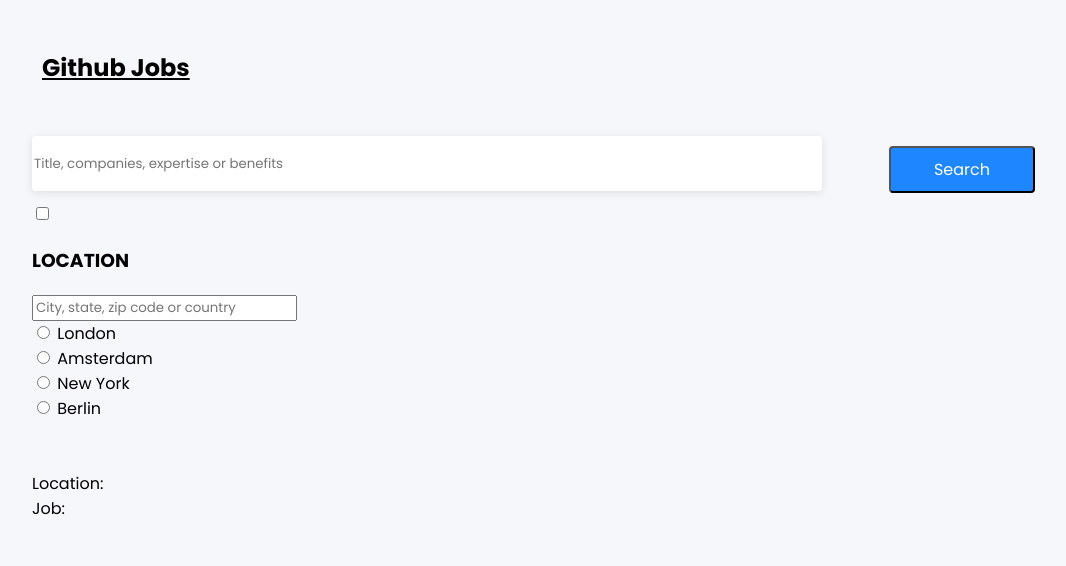
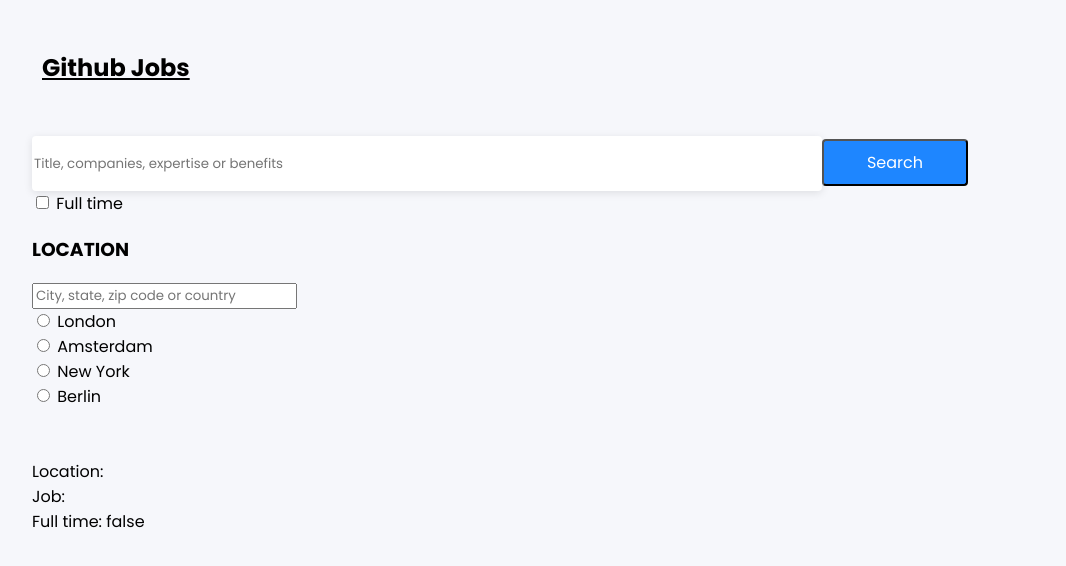
Before and after one commit to KristapsN/MD_devChallenge, a Vue app: page / in a window 1280 px wide. Shown: the top 566 px of the page, without its empty margins (76-1142 px from the left). Built offline with nearby package versions, Linux system fonts and the light colour scheme.

Commit message:
added fullTime component

```diff
--- a/src/App.scss
+++ b/src/App.scss
@@ -28,7 +28,7 @@
 }
 
 .input-title {
-  position: absolute;
+  position: relative;
   width: 790px;
   height: 55px;
   background: #FFFFFF;
@@ -38,13 +38,13 @@
 }
 
 .btn-search {
-  position: absolute;
+  position: relative;
   background-color: #1E86FF;
   color: white;
   width: 146px;
   height: 47px;
   border-radius: 4px;
   font-size: 16px;
-  left: 965px;
-  top: 146px;
+  // left: 965px;
+  // top: 146px;
 }
--- /dev/null
+++ b/src/components/FulltimeSelection/FulltimeSelection.vue
@@ -0,0 +1,31 @@
+<template>
+    <div>
+      <label for="checkboxFulltime">
+      <input id="checkboxFulltime" type="checkbox" v-model="isChecked" @change="onSubmit"/>
+      Full time
+    </label>
+    </div>
+</template>
+
+<script lang="ts">
+import { defineComponent } from 'vue';
+
+const FulltimeSelection = defineComponent({
+  props: {
+  },
+  data() {
+    return {
+      isChecked: false,
+    };
+  },
+  methods: {
+    onSubmit() {
+      this.$emit('fulltimeSubmitted', this.isChecked);
+    },
+  },
+});
+
+export default FulltimeSelection;
+</script>
+
+<style src="./FulltimeSelection.scss" lang="scss" scoped></style>
--- a/src/components/JobSelection/JobSelection.vue
+++ b/src/components/JobSelection/JobSelection.vue
@@ -1,13 +1,12 @@
 <template>
-    <div>
       <input
         class="input-title"
         v-model="title"
         type="text"
         placeholder="Title, companies, expertise or benefits"
+        @click="onSubmit"
       />
       <button type="button" class="btn-search" @click="onSubmit">Search</button>
-    </div>
 </template>
 
 <script lang="ts">
--- a/src/views/Home.vue
+++ b/src/views/Home.vue
@@ -1,20 +1,23 @@
 <template>
   <div class="container">
-    <div>
+    <div class="row">
+      <div class="col-xs-12">
         <JobSelection @jobSubmitted="addJob"/>
       </div>
-    <div>
-      <h3>Full time</h3>
-      <input type="checkbox" v-model="fullTime" />
     </div>
-    <div>
+    <div class="row">
+      <div class="col-xs-3">
+        <FulltimeSelection @fulltimeSubmitted="addFullTime"/>
         <LocationSelection @locationSubmitted="addCity"/>
-    </div>
-    <div>
         <br><br>
         Location: {{selectedLocation}}
         <br>
         Job: {{selectedJob}}
+        <br>
+        Full time: {{selectedFullTime}}
+      </div>
+    </div>
+    <div>
     </div>
   </div>
 </template>
@@ -24,18 +27,20 @@
 import fetchData from '../api';
 import LocationSelection from '../components/LocationSelection/LocationSelection.vue';
 import JobSelection from '../components/JobSelection/JobSelection.vue';
+import FulltimeSelection from '../components/FulltimeSelection/FulltimeSelection.vue';
 
 type Data = {
   jobs: [];
   selectedJob: string;
   selectedLocation: string;
-  fullTime: boolean;
+  selectedFullTime: boolean;
 };
 
 export default defineComponent({
   components: {
     LocationSelection,
     JobSelection,
+    FulltimeSelection,
   },
 
   data(): Data {
@@ -43,7 +48,7 @@
       jobs: [],
       selectedJob: '',
       selectedLocation: '',
-      fullTime: false,
+      selectedFullTime: false,
     };
   },
   methods: {
@@ -55,6 +60,9 @@
     addJob(job: string) {
       this.selectedJob = job;
     },
+    addFullTime(fullTime: boolean) {
+      this.selectedFullTime = fullTime;
+    },
     addCity(city: string) {
       this.selectedLocation = city;
     },
```
Also changed, not shown: src/components/FulltimeSelection/FulltimeSelection.scss (added). Lines whose indentation alone changed are shown as unchanged.
